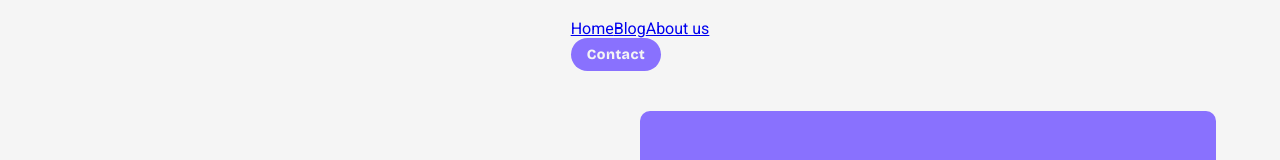
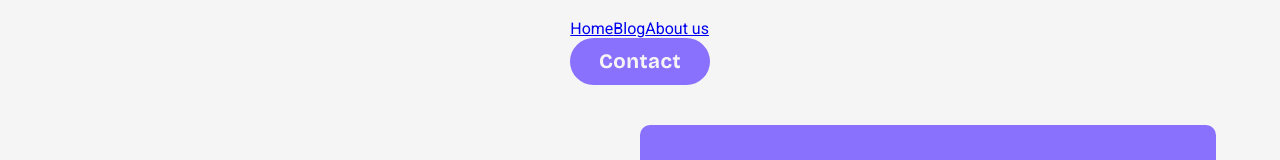
Before and after one commit to 4Practica/devCorner, a React (Vite) app: page / in a window 1280 px wide. Shown: the top 160 px of the page. Built offline with nearby package versions, Linux system fonts and the light colour scheme.

Commit message:
:art: Creates buttons proportion code

```diff
--- a/src/js/common/components/Button/Button.module.css
+++ b/src/js/common/components/Button/Button.module.css
@@ -6,10 +6,18 @@
   border-radius: 2.25rem;
   border: 0;
   font-family: var(--font-primary);
-  font-weight: 800;
-  font-size: var(--font-xs);
+  font-weight: 700;
   letter-spacing: 0.03rem;
 }
+.button.button_small {
+  font-size: var(--font-sm);
+  padding: 0.7rem 1.5rem;
+}
 .button.button_regular {
-  padding: 0.5rem 1rem;
+  font-size: var(--font-md);
+  padding: 0.7rem 1.8rem;
 }
+.button.button_big {
+  font-size: var(--font-lg);
+  padding: .8rem 2rem;
+}
--- a/src/js/common/components/Button/Button.tsx
+++ b/src/js/common/components/Button/Button.tsx
@@ -8,7 +8,7 @@ type FontColors =
   | 'color-dark'
   | 'color-light'
 type ButtonsProportion = 'button_big' | 'button_regular' | 'button_small'
-type ButtonProps = {
+interface ButtonProps {
   type: ButtonTypes
   bgColor: BgColors
   fontColor: FontColors
```
